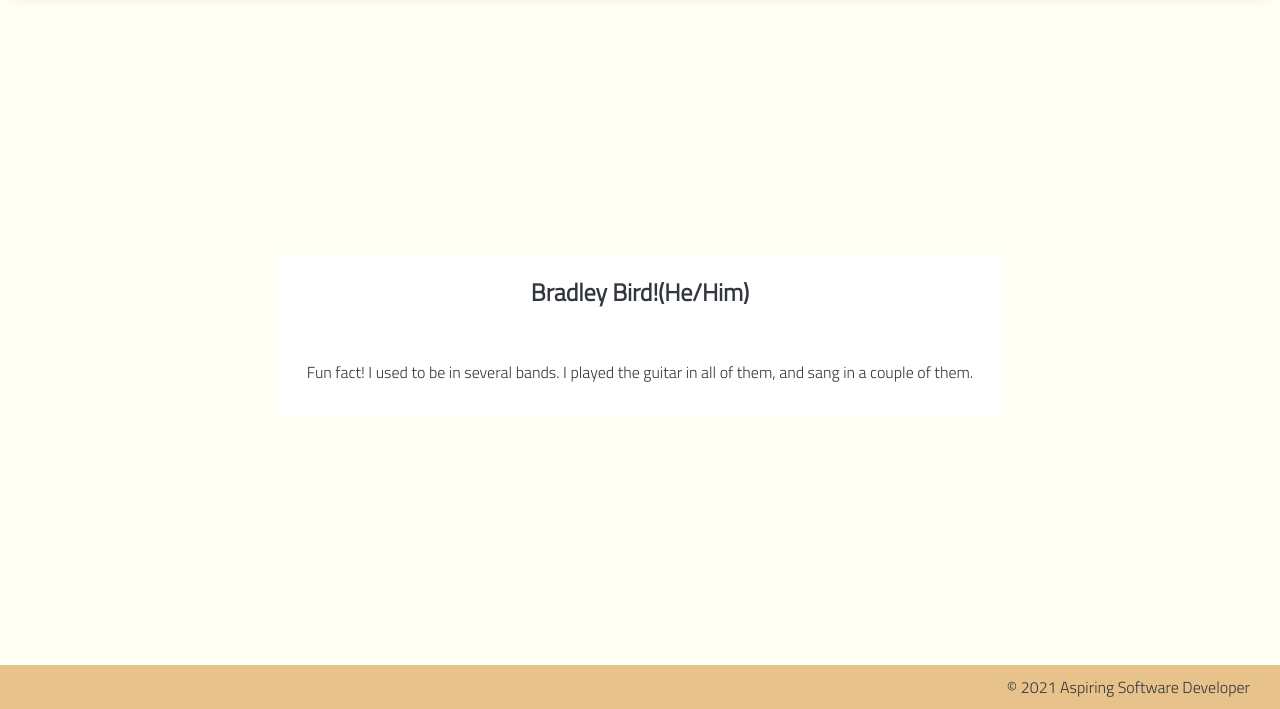
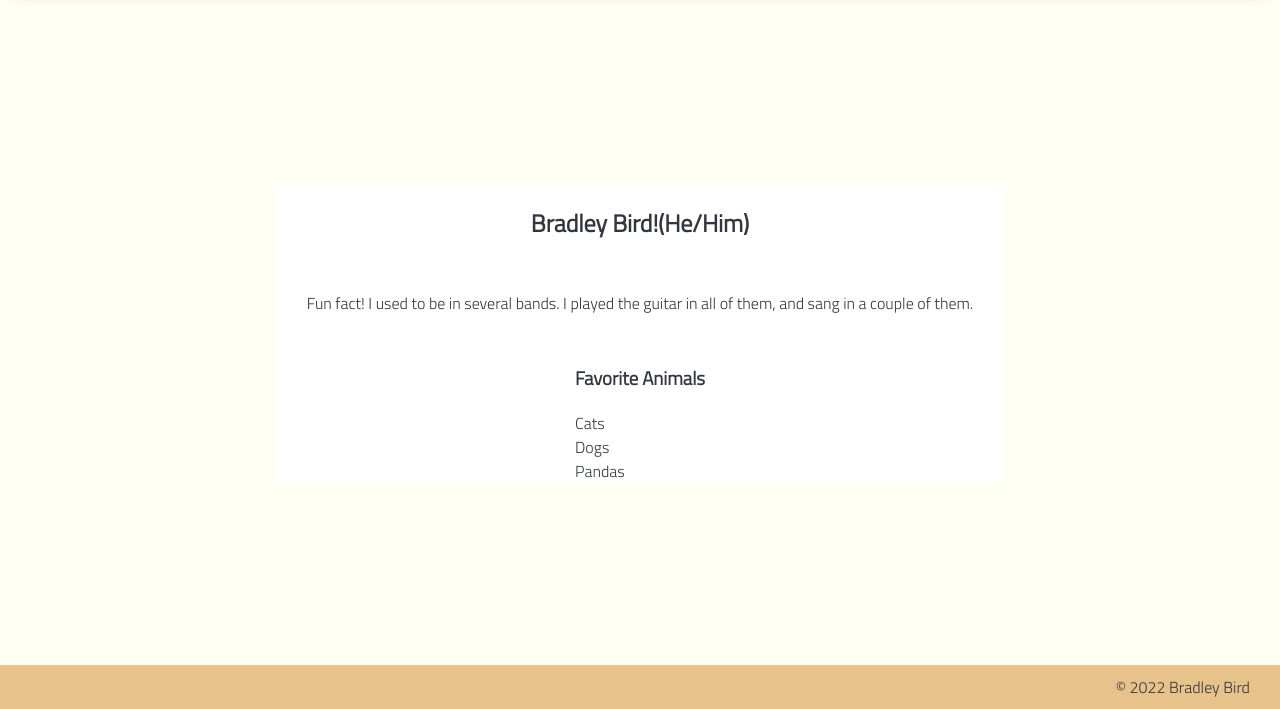
Before and after one commit to Bradley-Bird/aboutMe, a plain HTML site: page index.html in a window 1280 px wide. Shown: the part 91-800 px from the top of the page. Drawn offline with Linux system fonts and the light colour scheme.

Commit message:
added favorite animals list

```diff
--- a/index.html
+++ b/index.html
@@ -23,10 +23,18 @@
             <h1>Bradley Bird!(He/Him)</h1>
             <p><span class="fact">Fun fact!</span> I used to be in several bands. I played the guitar in all of them,
                 and sang in a couple of them. </p>
+                <div id="list">
+                    <h3>Favorite Animals</h3>
+                <ul>
+                    <li>Cats</li>
+                    <li>Dogs</li>
+                    <li>Pandas</li>
+                </ul>
+                </div>
         </section>
     </main>
 
-    <footer>&copy; 2021 Aspiring Software Developer</footer>
+    <footer>&copy; 2022 Bradley Bird </footer>
 
     <script type="module" src="./app.js"></script>
 </body>
```
